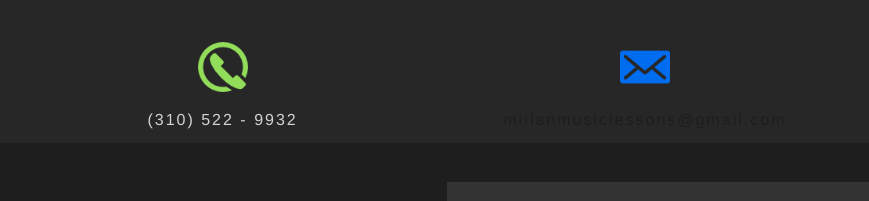
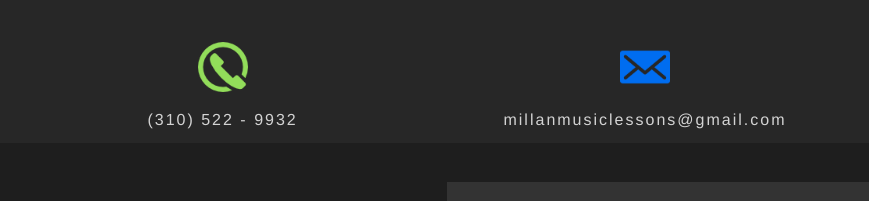
Before and after one commit to millanmusic/millanmusic.github.io, a plain HTML site: page index.html in a window 1280 px wide. Shown: the part 5193-5394 px from the top of the page, 411-1280 px from the left. Drawn offline with Linux system fonts and the light colour scheme; a script that the page names is missing.

Commit message:
Contact Color Change

```diff
--- a/css/style.css
+++ b/css/style.css
@@ -319,7 +319,9 @@ padding-top: 50px;
 padding-bottom: 50px;
 }
 
-
+.contact a{
+  color: #d3d3d3;
+}
 
 .contact p {
   margin-top: 10px;
```
